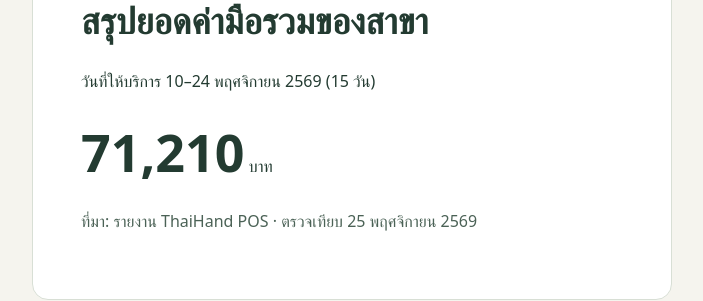
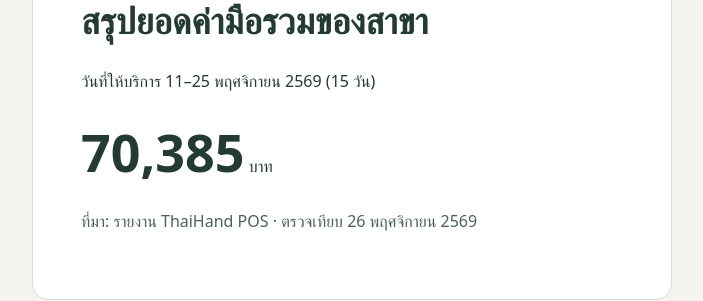
Before and after one commit to jaichanspa-admin/hr.jaichanspa, a plain HTML site: page payout-summary.html in a window 1280 px wide. Shown: the part 196-497 px from the top of the page, without its empty margins (288-991 px from the left). Drawn offline with Linux system fonts and the light colour scheme.

Commit message:
Update aggregate payout summary for Nov 11-25

```diff
--- a/payout-summary.html
+++ b/payout-summary.html
@@ -14,7 +14,7 @@ p{line-height:1.6} h1{font-size:clamp(1.5rem,5vw,2.25rem)} strong{font-size:clam
 <body><main>
 <p class="muted">JAI CHAN SPA · สยามดิสคัฟเวอรี่</p>
 <h1>สรุปยอดค่ามือรวมของสาขา</h1>
-<p>วันที่ให้บริการ <time datetime="2026-11-10">10</time>–<time datetime="2026-11-24">24 พฤศจิกายน 2569</time> (15 วัน)</p>
-<p><strong>71,210</strong> บาท</p>
-<p class="muted">ที่มา: รายงาน ThaiHand POS · ตรวจเทียบ <time datetime="2026-11-25">25 พฤศจิกายน 2569</time></p>
+<p>วันที่ให้บริการ <time datetime="2026-11-11">11</time>–<time datetime="2026-11-25">25 พฤศจิกายน 2569</time> (15 วัน)</p>
+<p><strong>70,385</strong> บาท</p>
+<p class="muted">ที่มา: รายงาน ThaiHand POS · ตรวจเทียบ <time datetime="2026-11-26">26 พฤศจิกายน 2569</time></p>
 </main></body></html>
```
